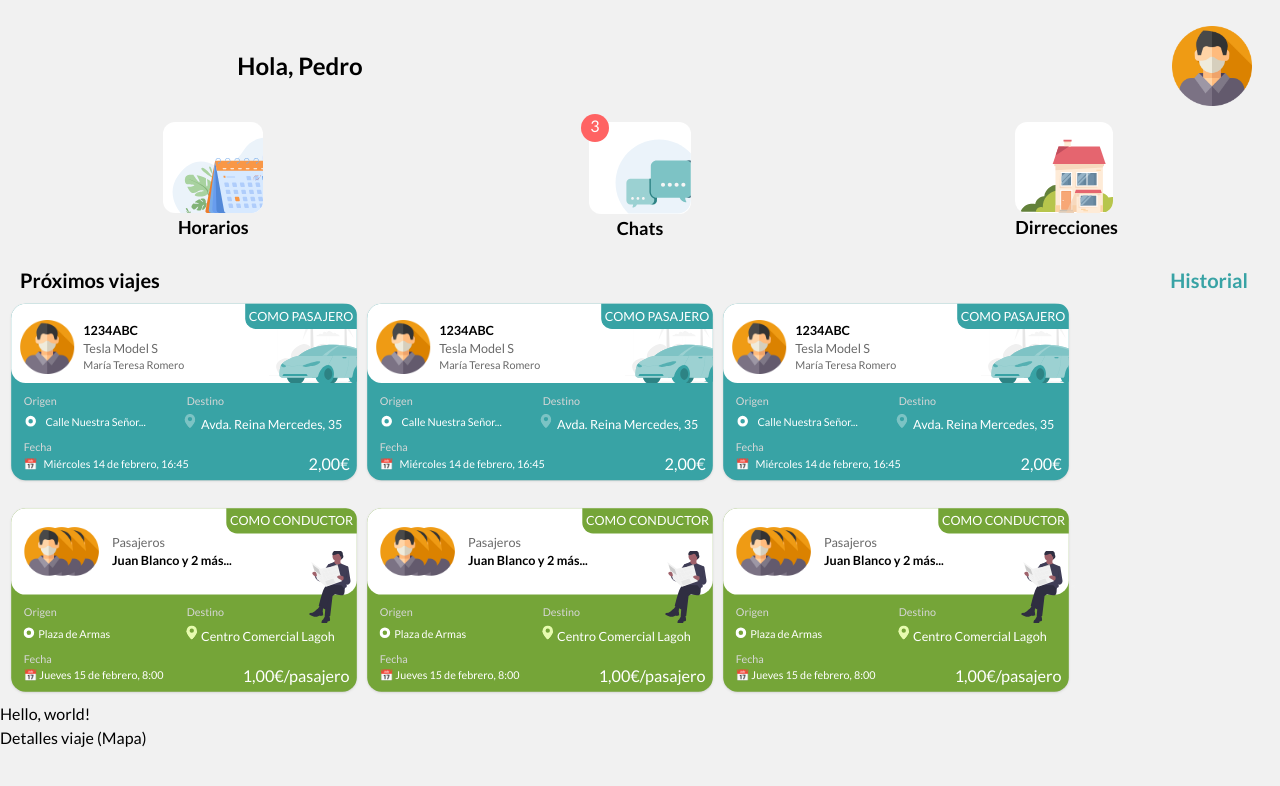
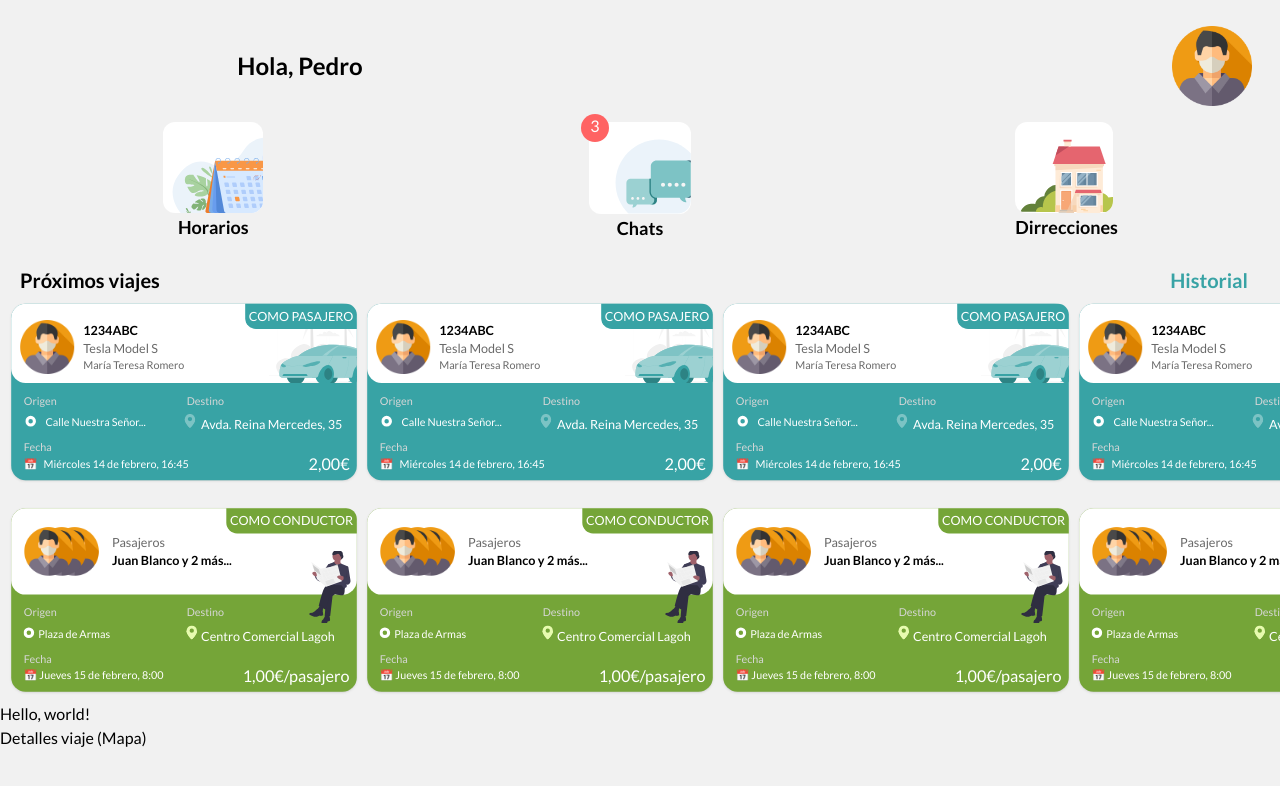
Before and after one commit to ISPP-Grupo5/BugaLink, a Next.js app in the folder bugalink-frontend/: page / in a window 1280 px wide. Shown: the top 786 px of the page. Built offline with nearby package versions, Linux system fonts and the light colour scheme.

Commit message:
fix: Minor changes

```diff
--- a/bugalink-frontend/pages/index.tsx
+++ b/bugalink-frontend/pages/index.tsx
@@ -70,9 +70,15 @@ export default function Home() {
                 <Card />
                 <Card />
                 <Card />
+                <Card />
+                <Card />
+                <Card />
           </div>
 
           <div className="relative w-full flex -space-x-7 snap-x snap-mandatory overflow-x-auto mt-2">
+                <DriverCard />
+                <DriverCard />
+                <DriverCard />
                 <DriverCard />
                 <DriverCard />
                 <DriverCard />
```
